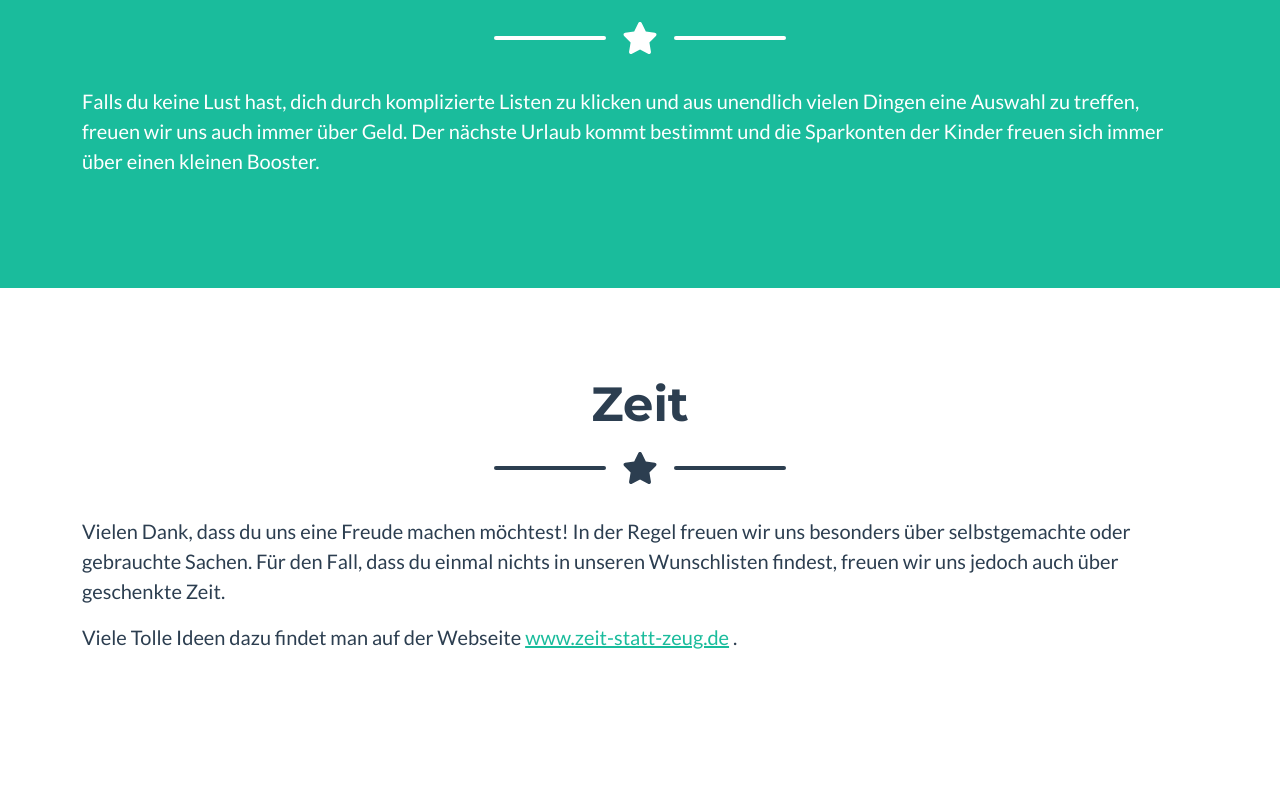
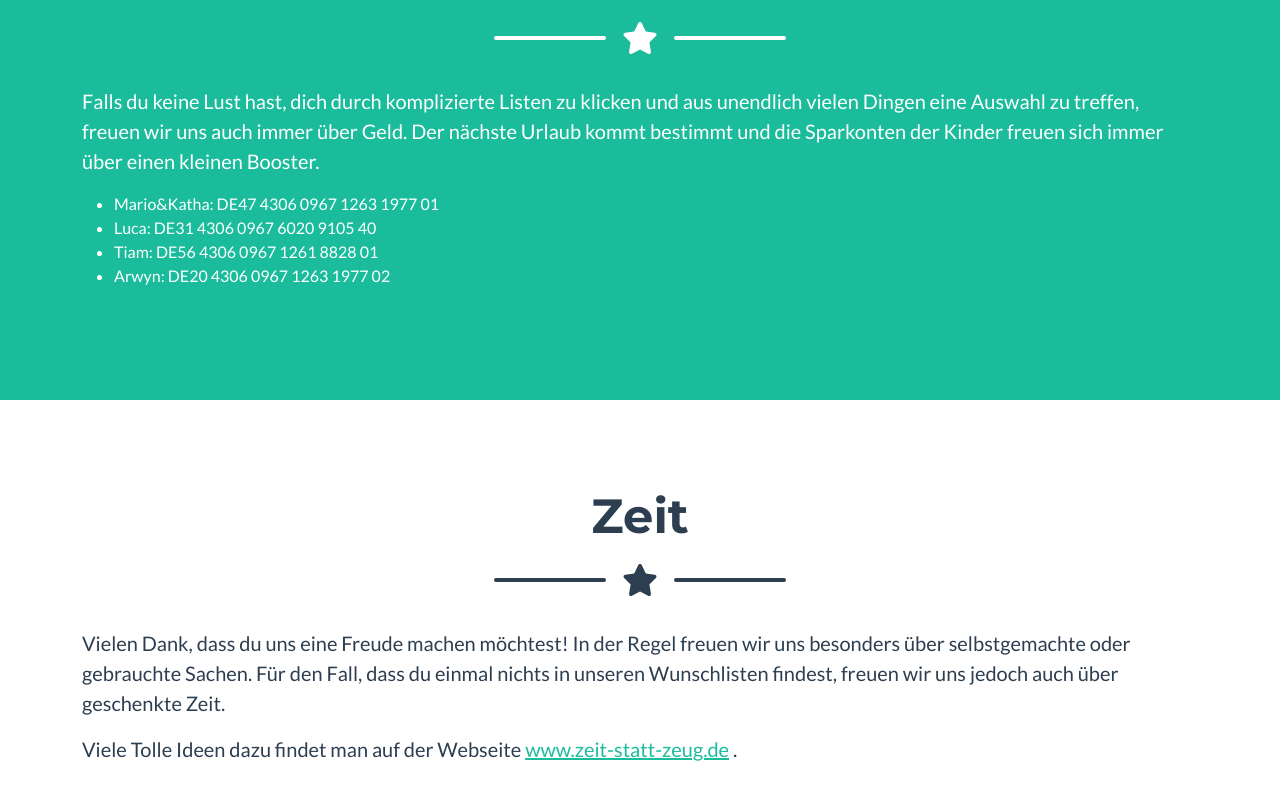
Before and after one commit to MarioHesse/Website-Gespensterfisch-Wunschliste, a plain HTML site: page index.html in a window 1280 px wide. Shown: the part 1505-2305 px from the top of the page. Before the commit the page ends 2269 px from the top, so only its background shows below. Drawn offline with nearby package versions, Linux system fonts and the light colour scheme.

Commit message:
Update index.html - added bank account informations

```diff
--- a/index.html
+++ b/index.html
@@ -126,6 +126,15 @@
             <div class="col-lg ms-auto">
               <p class="lead">
                 Falls du keine Lust hast, dich durch komplizierte Listen zu klicken und aus unendlich vielen Dingen eine Auswahl zu treffen, freuen wir uns auch immer über Geld. Der nächste Urlaub kommt bestimmt und die Sparkonten der Kinder freuen sich immer über einen kleinen Booster.
+
+              </p>
+              <p class="lead">
+                <ul>
+                  <li>Mario&Katha: DE47 4306 0967 1263 1977 01</li>
+                  <li>Luca: DE31 4306 0967 6020 9105 40</li>
+                  <li>Tiam: DE56 4306 0967 1261 8828 01</li>
+                  <li>Arwyn: DE20 4306 0967 1263 1977 02</li>
+                </ul>
               </p>
             </div>
         </div>
```
